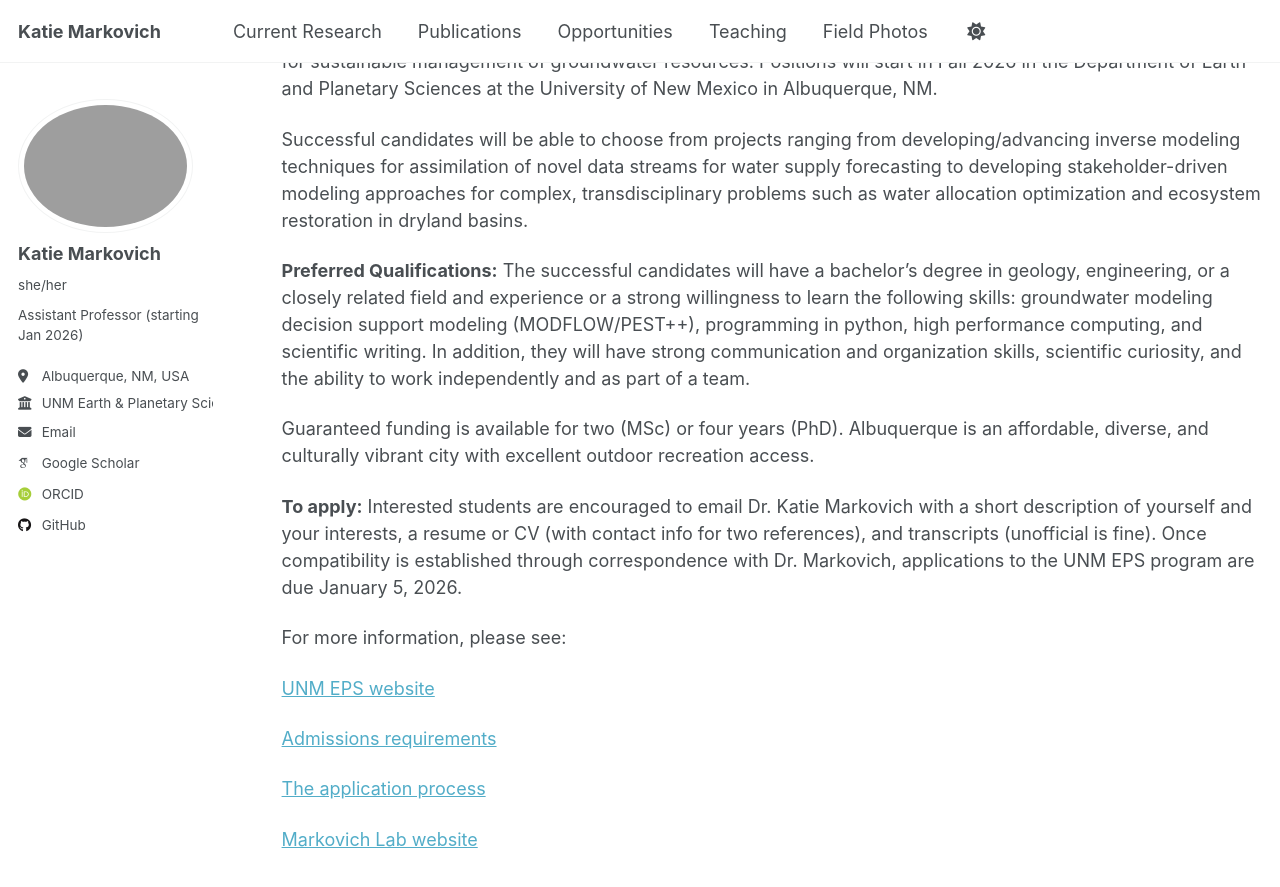
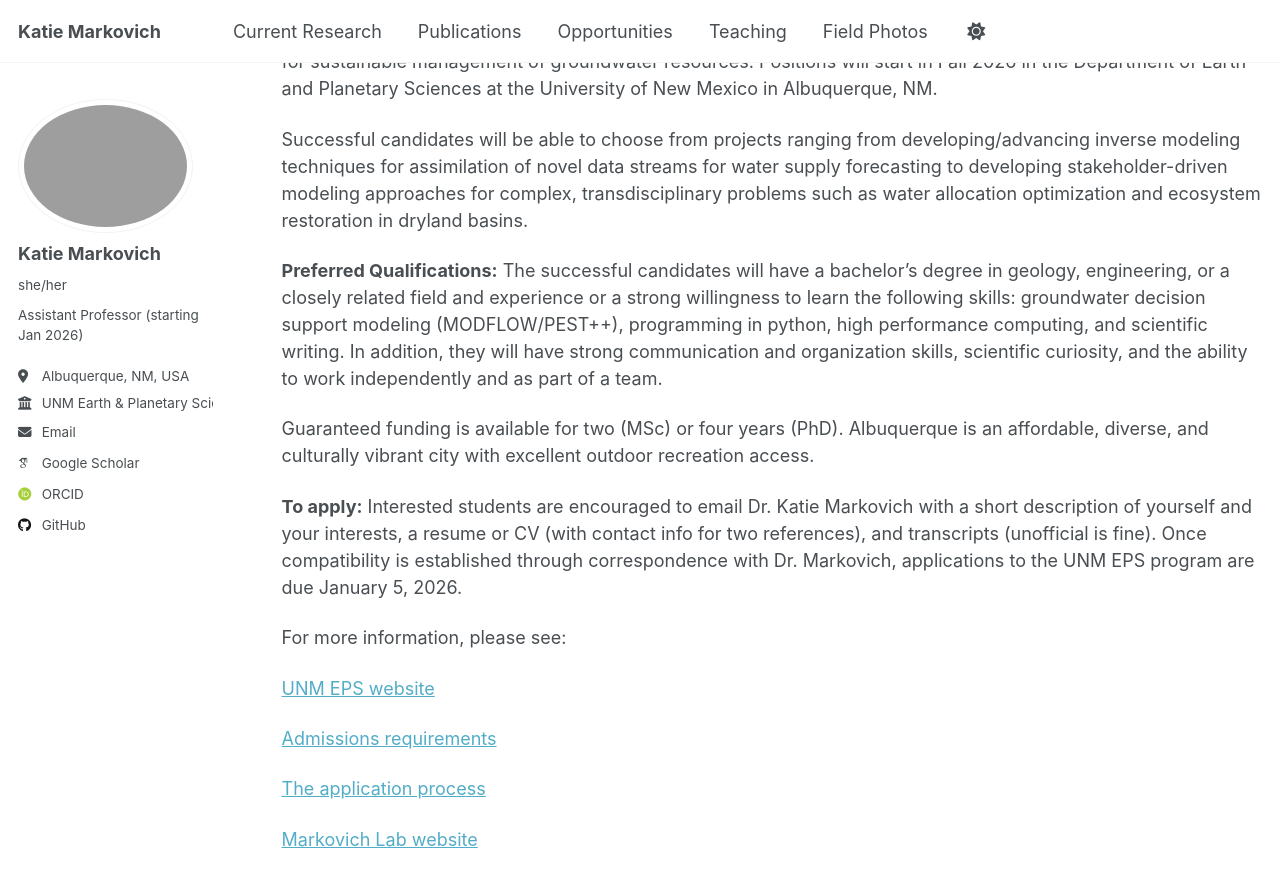
Before and after one commit to kmarkovich/kmarkovich.github.io, a Jekyll site: the page built from _pages/opportunities.md, in a window 1280 px wide and 900 px high, scrolled down 425 px. Shown: the top 887 px of the window. Built offline with Jekyll 4.4.1, drawn with Linux system fonts in a browser that asks for light colours; some web fonts are replaced.

Commit message:
check in progress

```diff
--- a/_pages/opportunities.md
+++ b/_pages/opportunities.md
@@ -13,7 +13,7 @@ The Markovich Lab is seeking prospective MSc or PhD students interested in advan
 
 Successful candidates will be able to choose from projects ranging from developing/advancing inverse modeling techniques for assimilation of novel data streams for water supply forecasting to developing stakeholder-driven modeling approaches for complex, transdisciplinary problems such as water allocation optimization and ecosystem restoration in dryland basins.
 
-**Preferred Qualifications:** The successful candidates will have a bachelor's degree in geology, engineering, or a closely related field and experience or a strong willingness to learn the following skills: groundwater modeling decision support modeling (MODFLOW/PEST++), programming in python, high performance computing, and scientific writing. In addition, they will have strong communication and organization skills, scientific curiosity, and the ability to work independently and as part of a team.
+**Preferred Qualifications:** The successful candidates will have a bachelor's degree in geology, engineering, or a closely related field and experience or a strong willingness to learn the following skills: groundwater decision support modeling (MODFLOW/PEST++), programming in python, high performance computing, and scientific writing. In addition, they will have strong communication and organization skills, scientific curiosity, and the ability to work independently and as part of a team.
 
 Guaranteed funding is available for two (MSc) or four years (PhD). Albuquerque is an affordable, diverse, and culturally vibrant city with excellent outdoor recreation access.
 
```
Also changed, not shown: _pages/about.md (+1 -1 lines).
